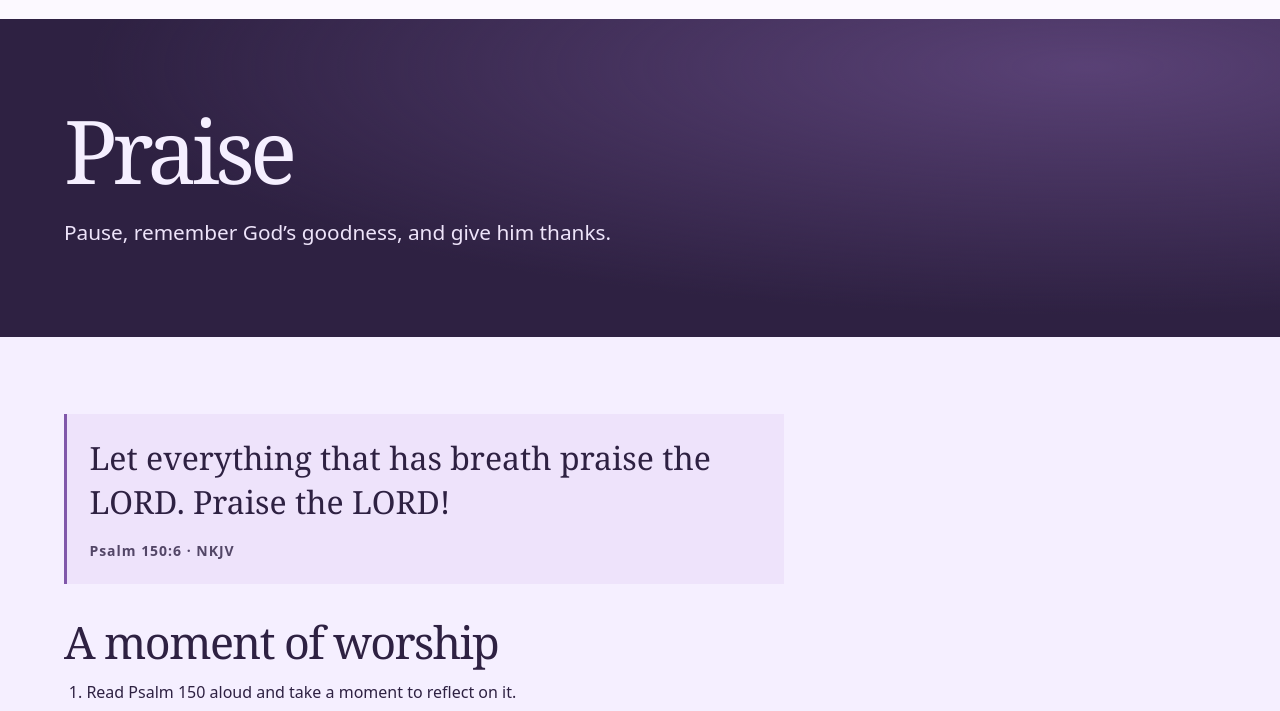
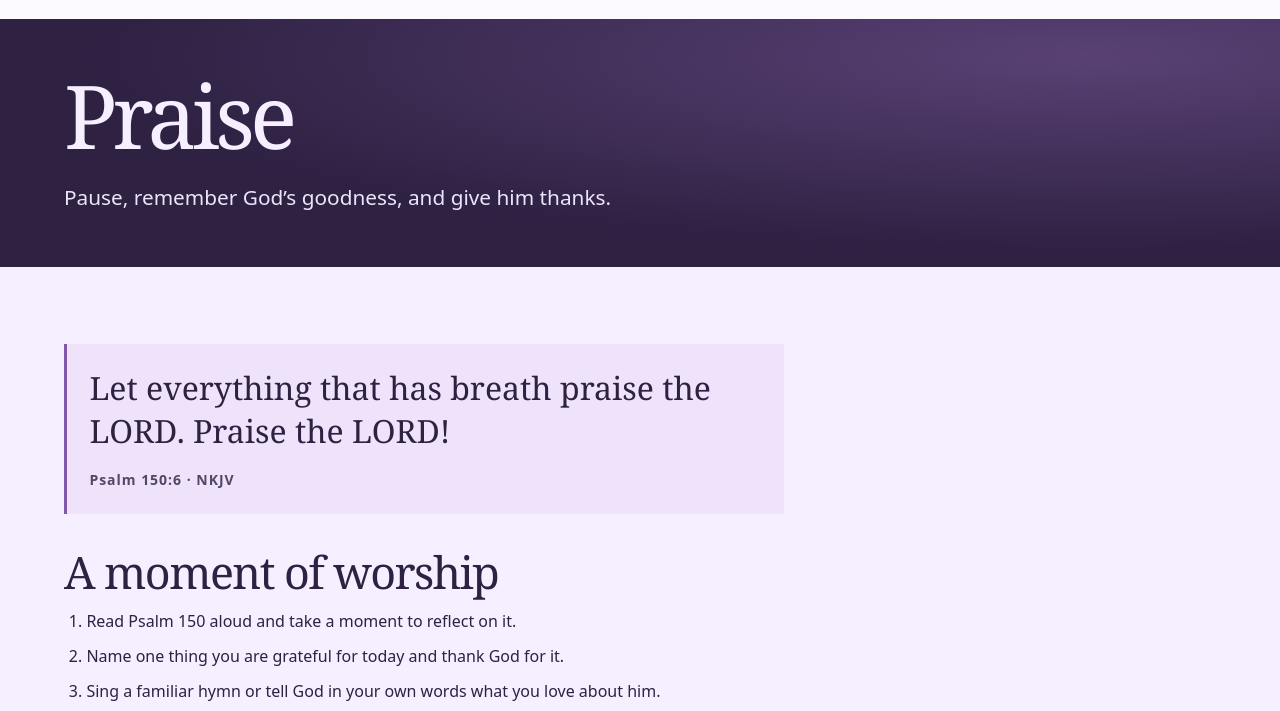
Before and after one commit to queenyj/ThroneofGraceMinistry, an Astro site: page /praise in a window 1280 px wide. Shown: the part 69-780 px from the top of the page. Built offline with nearby package versions, Linux system fonts and the light colour scheme; Astro itself is replaced by a stand-in of ours.

Commit message:
Reduce Praise banner vertical spacing to 60 percent

```diff
--- a/src/pages/praise.astro
+++ b/src/pages/praise.astro
@@ -2,7 +2,7 @@
 import Site from '../layouts/Site.astro';
 ---
 <Site title="Praise" description="Scripture and a simple way to begin a moment of praise.">
-  <section class="page-intro"><div class="wrap">
+  <section class="page-intro praise-intro"><div class="wrap">
     <h1>Praise</h1>
     <p class="lead">Pause, remember God’s goodness, and give him thanks.</p>
   </div></section>
--- a/src/styles/site.css
+++ b/src/styles/site.css
@@ -72,6 +72,7 @@ figcaption { margin-top: 1rem; }
 .cards a, .text-link { font-weight: 700; overflow-wrap: anywhere; }
 .cards a { margin-top: auto; }
 .page-intro { padding-block: clamp(2.75rem, 7vw, 5.5rem); }
+.praise-intro { padding-block: clamp(1.65rem, 4.2vw, 3.3rem); }
 .page-intro h1 { font-size: clamp(3rem, 7vw, 5.5rem); }
 .reading > * { max-width: 45rem; }
 .reading h2:not(:first-child) { margin-top: 2rem; }
```
